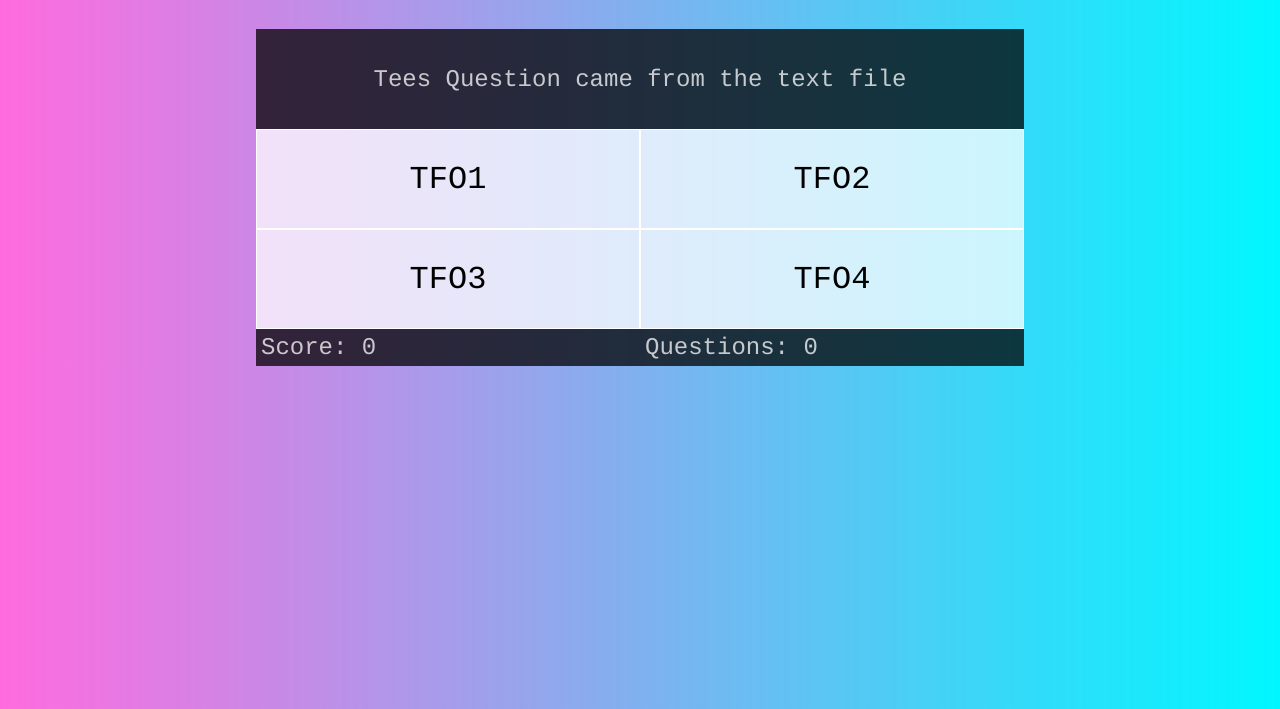
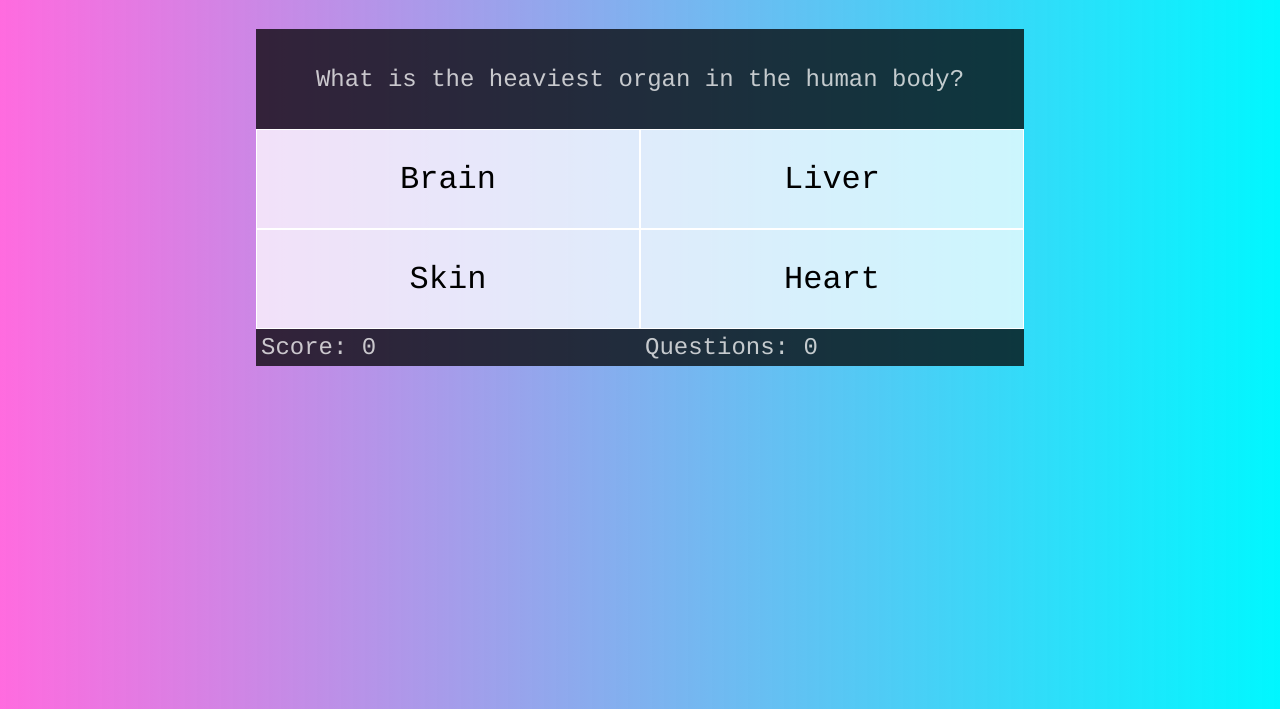
Before and after one commit to AmandaMSkinner/JSQuizGame, a plain HTML site: page index.html in a window 1280 px wide. Shown: the part 91-800 px from the top of the page. Drawn offline with Linux system fonts and the light colour scheme.

Commit message:
Finished for now 2/2/2023

```diff
--- a/script.js
+++ b/script.js
@@ -51,7 +51,20 @@ var guess = 0
 var qindex = 0;
 
 const game = new GameMaker(question, opt1, opt2, opt3, opt4, scr, tot);
-var questTest = ["This Question came from the text file|TFO1|TFO2|TFO3|TFO4|1","Tees Question came from the text file|TFO1|TFO2|TFO3|TFO4|1"];
+
+//All Questions are from https://travelswithelle.com/other/multiple-choice-trivia-questions/
+var questTest = [
+  "How many Infinity Stones are there?|3|5|6|10|3",
+  "What 90's boyband member bought Myspace in 2011?|Nick Lachey|Justin Timberlake|Shawn Stockman|AJ McLean|2",
+  "What is the most visited tourist attraction in the world?|Eiffel Tower|Statue of Liberty|Great Wall of China|Colosseum|1",
+  "What is the name of Hagrid's pet spider?|Nigini|Crookshanks|Aragog|Mosag|3",
+  "What is the heaviest organ in the human body?|Brain|Liver|Skin|Heart|2",
+  "What element does the symbol AU stand for?|Silver|Magnesium|Salt|Gold|4",
+  "What is the highest-grossing Broadway show of all time?|The Lion King|Wicked|Kinky Boots|Hamilton|1",
+  "Which fast food restaurant has the largest number of retail locations in the world?|Jack in the Box|Chipotle|Subway|McDonalds|3",
+  "What is the oldest soft drink in the United States?|Coca Cola|Pepsi|Dr. Pepper|Canada Dry Ginger Ale|3",
+  "What is the name of the coffee shop in the sitcom Friends?|Central Perk|Java Park|Central Park Coffee|Central Park Roastery|1",
+];
 
 function shuffleQuestions(array) {
   var i = array.length,
@@ -73,8 +86,6 @@ function shuffleQuestions(array) {
 }
 
 shuffleQuestions(questTest);
-
-
 assignQuestion(questTest[0]);
 
 function assignQuestion(qTest) {
--- a/style.css
+++ b/style.css
@@ -48,7 +48,7 @@ button:hover{
     flex-direction: column;
     padding: 10px;
     word-break: break-all;
-    overflow-wrap: break-word;
+    overflow-wrap: normal;
     color: rgba(255,255,255,.75);
     font-size: 1.5rem;
 }
```
